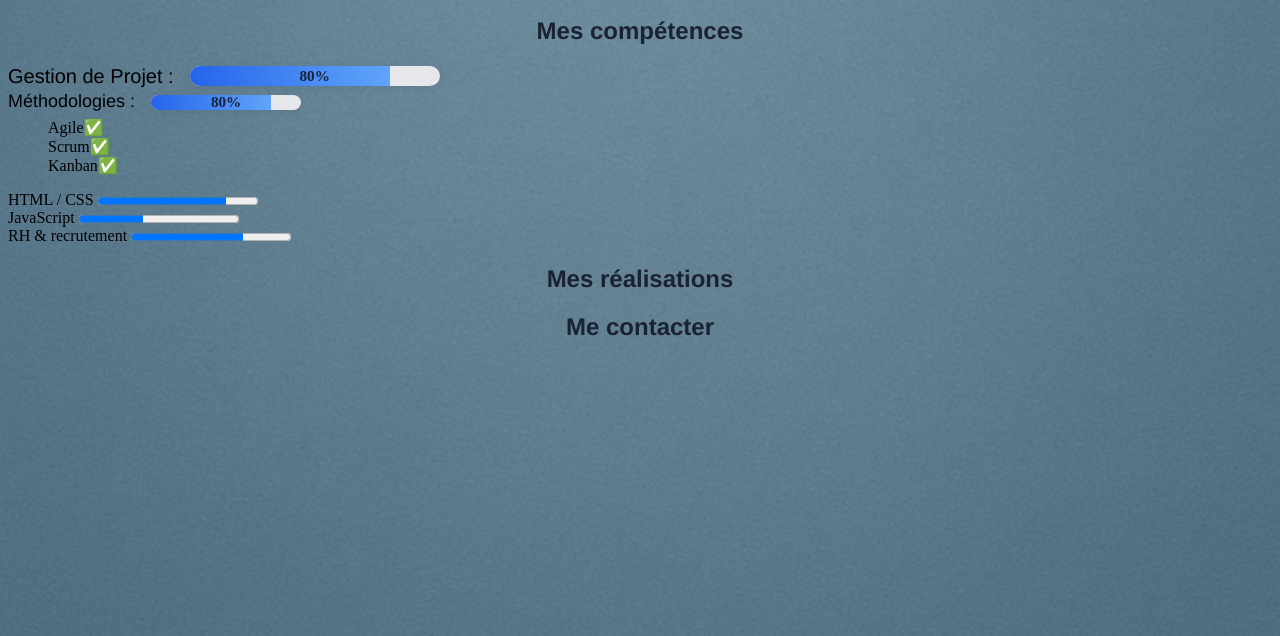
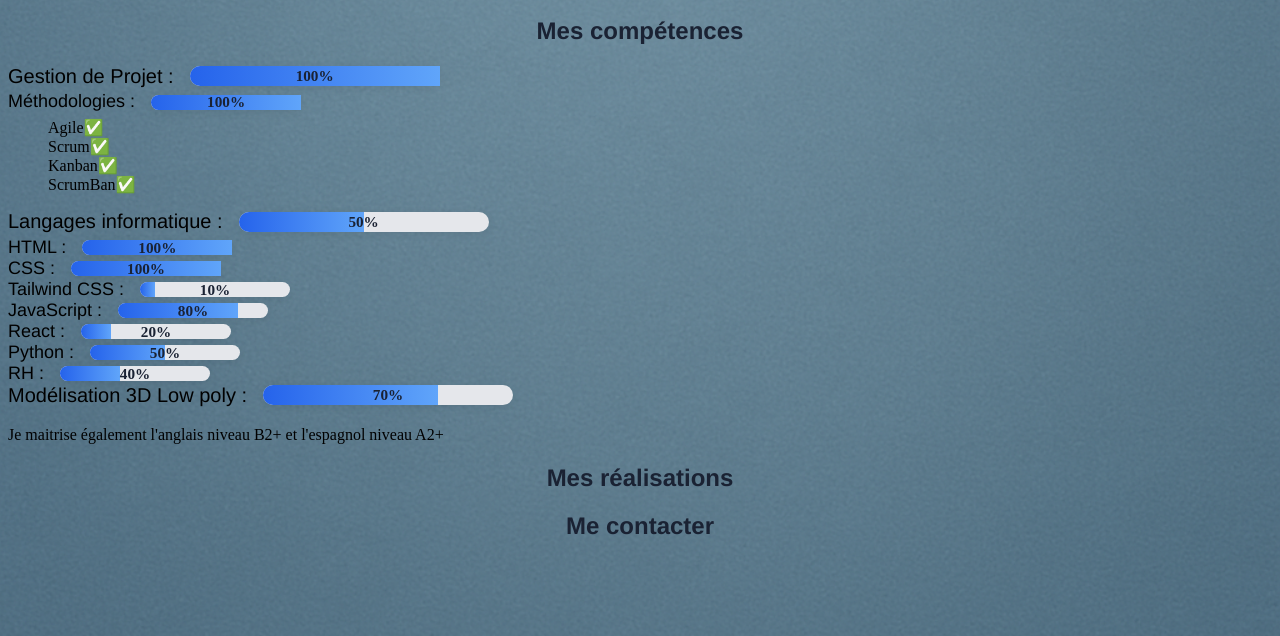
Before and after one commit to Unknown0user/Unknown0user.github.io, a plain HTML site: page index.html in a window 1280 px wide. Shown: the part 164-800 px from the top of the page. Drawn offline with Linux system fonts and the light colour scheme.

Commit message:
finition de la section mes compétences

```diff
--- a/index.html
+++ b/index.html
@@ -1,4 +1,4 @@
-<!DOCTYPE html>
+ <!DOCTYPE html>
 <html lang="fr">
 <head>
     <meta charset="UTF-8">
@@ -19,20 +19,20 @@
         <h2 id="présentation" class="présentation">À propos de moi</h2>
     </div>
 
-   <section id="compétences">
-    <h2 id="compétences">Mes compétences</h2>
+<section id="compétences">
+  <h2 id="compétences">Mes compétences</h2>
  <div class="skill-row">
   <span class="nom-skill">Gestion de Projet :</span>
   <div class="conteneur">
-    <div class="bar" style="width: 80%"></div>
-    <span class="label">80%</span>
+    <div class="bar" style="width: 100%"></div>
+    <span class="label">100%</span>
   </div>
 </div>
      <div class="skill-row">
   <span class="sous-nom-skill">Méthodologies :</span>
   <div class="sous-conteneur">
-    <div class="bar" style="width: 80%"></div>
-    <span class="label">80%</span>
+    <div class="bar" style="width: 100%"></div>
+    <span class="label">100%</span>
   </div>
 </div>
 <div class="sous-contenue">
@@ -40,20 +40,85 @@
         <li>Agile✅</li>
         <li>Scrum✅</li>
         <li>Kanban✅</li>
+        <li>ScrumBan✅</li>
     </ul>
 </div>
-  <div class="skill">
-    <label>HTML / CSS</label>
-    <progress value="80" max="100"></progress>
+
+ <div class="skill-row">
+  <span class="nom-skill">Langages informatique :</span>
+  <div class="conteneur">
+    <div class="bar" style="width: 50%"></div>
+    <span class="label">50%</span>
   </div>
-  <div class="skill">
-    <label>JavaScript</label>
-    <progress value="40" max="100"></progress>
+</div>
+
+<div class="skill-row">
+  <span class="sous-nom-skill">HTML :</span>
+  <div class="sous-conteneur">
+    <div class="bar" style="width: 100%"></div>
+    <span class="label">100%</span>
   </div>
-  <div class="skill">
-    <label>RH & recrutement</label>
-    <progress value="70" max="100"></progress>
+</div>
+
+<div class="skill-row">
+  <span class="sous-nom-skill">CSS :</span>
+  <div class="sous-conteneur">
+    <div class="bar" style="width: 100%"></div>
+    <span class="label">100%</span>
   </div>
+</div>
+
+<div class="skill-row">
+  <span class="sous-nom-skill">Tailwind CSS :</span>
+  <div class="sous-conteneur">
+    <div class="bar" style="width: 10%"></div>
+    <span class="label">10%</span>
+  </div>
+</div>
+
+<div class="skill-row">
+  <span class="sous-nom-skill">JavaScript :</span>
+  <div class="sous-conteneur">
+    <div class="bar" style="width: 80%"></div>
+    <span class="label">80%</span>
+  </div>
+</div>
+
+<div class="skill-row">
+  <span class="sous-nom-skill">React :</span>
+  <div class="sous-conteneur">
+    <div class="bar" style="width: 20%"></div>
+    <span class="label">20%</span>
+  </div>
+</div>
+
+<div class="skill-row">
+  <span class="sous-nom-skill">Python :</span>
+  <div class="sous-conteneur">
+    <div class="bar" style="width: 50%"></div>
+    <span class="label">50%</span>
+  </div>
+</div>
+
+<div class="skill-row">
+  <span class="sous-nom-skill">RH :</span>
+  <div class="sous-conteneur">
+    <div class="bar" style="width: 40%"></div>
+    <span class="label">40%</span>
+  </div>
+</div>
+
+ <div class="skill-row">
+  <span class="nom-skill">Modélisation 3D Low poly :</span>
+  <div class="conteneur">
+    <div class="bar" style="width: 70%"></div>
+    <span class="label">70%</span>
+  </div>
+</div>
+
+<div>
+  <p>Je maitrise également l'anglais niveau B2+ et l'espagnol niveau A2+</p>
+</div>
 </section>
 
     <div>
```
